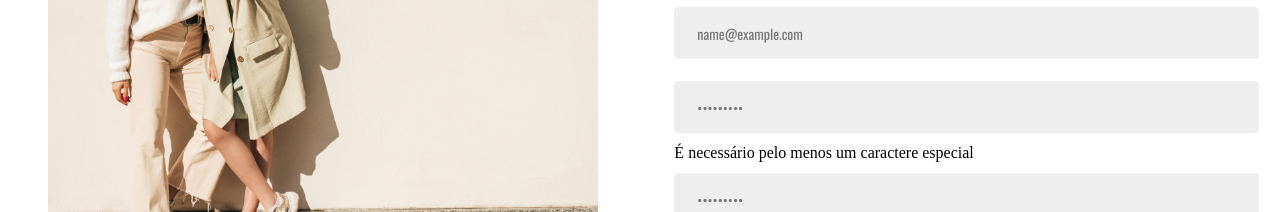
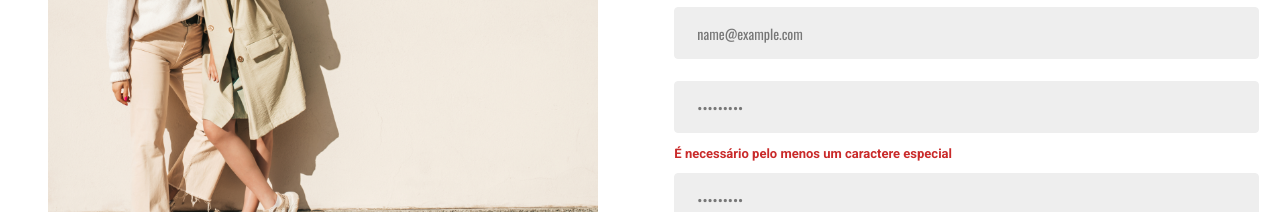
Before and after one commit to Kenzie-Academy-Brasil-Developers/grupo7-fashion-store, a React (Vite) app: page /register in a window 1280 px wide. Both pictures are taken after typing "Sample", "name@example.com", "Sample123", "Sample123" into the empty fields and a click on the button "Cadastrar-se". Shown: the part 575-787 px from the top of the page. Built offline with nearby package versions, Linux system fonts and the light colour scheme; no server answers.

Commit message:
feat/custom-user

```diff
--- a/src/components/AdminPage/AdminPage.jsx
+++ b/src/components/AdminPage/AdminPage.jsx
@@ -6,7 +6,7 @@ import { UserContext } from "../../providers/UserContext";
 import styles from "./style.module.scss";
 
 export const AdminPage = () => {
-  const { userLogout } = useContext(UserContext);
+  const { userLogout, user } = useContext(UserContext);
 
   return (
     <>
--- a/src/components/Input/input.jsx
+++ b/src/components/Input/input.jsx
@@ -6,7 +6,9 @@ export const Input = forwardRef(
     return (
       <div className={styles.inputBox}>
         <input ref={ref} type={type} placeholder={placeholder} {...rest} />
-        {error ? <span>{error.message}</span> : null}
+        {error ? (
+          <span className="footerText error">{error.message}</span>
+        ) : null}
       </div>
     );
   }
--- a/src/components/RegisterPage/formSchemaRegister.js
+++ b/src/components/RegisterPage/formSchemaRegister.js
@@ -1,9 +1,14 @@
 import { z } from "zod";
 
-export const registerSchema = z.object({
-    name: z.string().nonempty({message: "Campo obrigatório"}),
-    email: z.string().nonempty({message: "Campo obrigatório"}),
-    password: z.string()
+export const registerSchema = z
+  .object({
+    name: z.string().nonempty({ message: "Campo obrigatório" }),
+    email: z
+      .string()
+      .nonempty({ message: "Campo obrigatório" })
+      .email("Forneça um e-mail válido"),
+    password: z
+      .string()
       .regex(/(?=.*?[a-z])/, "É necessário pelo menos uma letra minúscula")
       .regex(/(?=.*?[A-Z])/, "É necessário pelo menos uma letra maiúscula")
       .regex(/(?=.*?[0-9])/, "É necessário pelo menos um número.")
@@ -12,8 +17,9 @@ export const registerSchema = z.object({
         "É necessário pelo menos um caractere especial"
       )
       .min(8, "É necessário no mínimo 8 dígitos"),
-    confirmPassword: z.string().nonempty("Confirme sua senha")
-}).refine(({ password, confirmPassword }) => password === confirmPassword, {
+    confirmPassword: z.string().nonempty("Confirme sua senha"),
+  })
+  .refine(({ password, confirmPassword }) => password === confirmPassword, {
     message: "As senhas não são iguais",
-    path: ["confirmPassword"]
+    path: ["confirmPassword"],
   });
--- a/src/styles/typograpy.scss
+++ b/src/styles/typograpy.scss
@@ -86,4 +86,9 @@
   font-weight: 700;
   font-size: clamp(0.5625rem, 4vw, 0.75rem);
   color: var(--white);
+
+  &.error {
+    font-size: 0.8125rem;
+    color: #c92a2a;
+  }
 }
```
Lines whose indentation alone changed are shown as unchanged.
